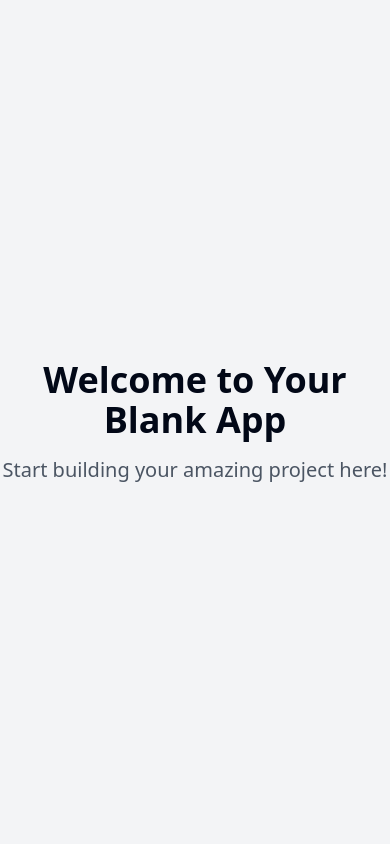
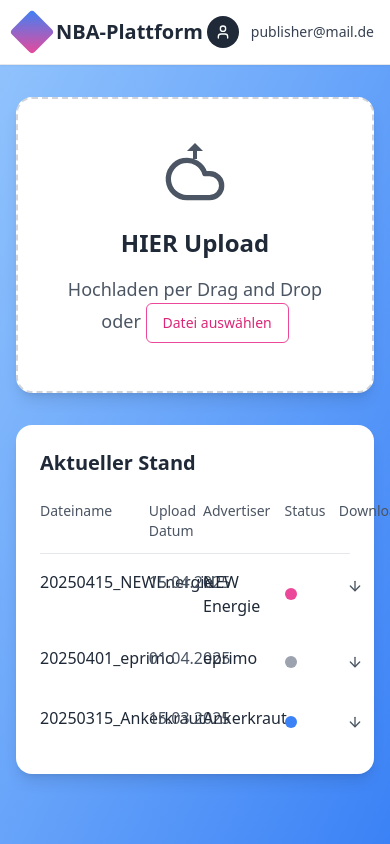
Before and after one commit to ErwinderNette/NBA-Dashboard, a React (Vite) app: page / in a window 390 px wide. Built offline with nearby package versions, Linux system fonts and the light colour scheme.

Commit message:
Feat: Implement publisher hub UI
Implement the UI for the publisher hub, including header, upload area, and current status section, with specified design and responsiveness.

```diff
--- a/index.html
+++ b/index.html
@@ -1,14 +1,15 @@
+
 <!DOCTYPE html>
-<html lang="en">
+<html lang="de">
   <head>
     <meta charset="UTF-8" />
     <meta name="viewport" content="width=device-width, initial-scale=1.0" />
-    <title>upload-publisher-hub</title>
-    <meta name="description" content="Lovable Generated Project" />
-    <meta name="author" content="Lovable" />
+    <title>NBA-Plattform - Publisher Bereich</title>
+    <meta name="description" content="NBA-Plattform Publisher Interface" />
+    <meta name="author" content="NBA-Plattform" />
 
-    <meta property="og:title" content="upload-publisher-hub" />
-    <meta property="og:description" content="Lovable Generated Project" />
+    <meta property="og:title" content="NBA-Plattform - Publisher Bereich" />
+    <meta property="og:description" content="NBA-Plattform Publisher Interface" />
     <meta property="og:type" content="website" />
     <meta property="og:image" content="https://lovable.dev/opengraph-image-p98pqg.png" />
 
--- /dev/null
+++ b/src/components/FileList.tsx
@@ -0,0 +1,100 @@
+
+import { ArrowDown } from "lucide-react";
+import { Button } from "@/components/ui/button";
+
+interface FileItem {
+  filename: string;
+  uploadDate: string;
+  advertiser: string;
+  status: 'active' | 'pending' | 'rejected';
+}
+
+const FileList = () => {
+  const files: FileItem[] = [
+    {
+      filename: "20250415_NEWEnergie",
+      uploadDate: "15.04.2025",
+      advertiser: "NEW Energie",
+      status: "active"
+    },
+    {
+      filename: "20250401_eprimo",
+      uploadDate: "01.04.2025",
+      advertiser: "eprimo",
+      status: "pending"
+    },
+    {
+      filename: "20250315_Ankerkraut",
+      uploadDate: "15.03.2025",
+      advertiser: "Ankerkraut",
+      status: "rejected"
+    }
+  ];
+
+  const getStatusColor = (status: string) => {
+    switch (status) {
+      case 'active':
+        return 'bg-pink-500';
+      case 'pending':
+        return 'bg-gray-400';
+      case 'rejected':
+        return 'bg-blue-500';
+      default:
+        return 'bg-gray-400';
+    }
+  };
+
+  const handleDownload = (filename: string) => {
+    console.log(`Downloading file: ${filename}`);
+  };
+
+  return (
+    <div className="bg-white rounded-2xl shadow-lg p-6">
+      <h3 className="text-xl font-semibold text-gray-800 mb-6">Aktueller Stand</h3>
+
+      <div className="space-y-1">
+        {/* Header */}
+        <div className="grid grid-cols-12 gap-4 pb-3 border-b border-gray-200 text-sm font-medium text-gray-600">
+          <div className="col-span-4">Dateiname</div>
+          <div className="col-span-2">Upload Datum</div>
+          <div className="col-span-3">Advertiser</div>
+          <div className="col-span-2">Status</div>
+          <div className="col-span-1">Download</div>
+        </div>
+
+        {/* File rows */}
+        {files.map((file, index) => (
+          <div
+            key={index}
+            className="grid grid-cols-12 gap-4 py-3 hover:bg-gray-50 transition-colors duration-150 rounded-lg"
+          >
+            <div className="col-span-4 text-gray-800 font-medium">
+              {file.filename}
+            </div>
+            <div className="col-span-2 text-gray-600">
+              {file.uploadDate}
+            </div>
+            <div className="col-span-3 text-gray-800">
+              {file.advertiser}
+            </div>
+            <div className="col-span-2 flex items-center">
+              <div className={`w-3 h-3 rounded-full ${getStatusColor(file.status)}`}></div>
+            </div>
+            <div className="col-span-1">
+              <Button
+                variant="ghost"
+                size="sm"
+                onClick={() => handleDownload(file.filename)}
+                className="p-1 h-8 w-8 hover:bg-gray-200"
+              >
+                <ArrowDown size={16} className="text-gray-600" />
+              </Button>
+            </div>
+          </div>
+        ))}
+      </div>
+    </div>
+  );
+};
+
+export default FileList;
--- /dev/null
+++ b/src/components/Header.tsx
@@ -0,0 +1,26 @@
+
+import { User } from "lucide-react";
+
+const Header = () => {
+  return (
+    <header className="bg-white shadow-sm border-b border-gray-200">
+      <div className="container mx-auto px-4 py-4 flex justify-between items-center">
+        {/* Logo/Brand */}
+        <div className="flex items-center space-x-2">
+          <div className="w-8 h-8 bg-gradient-to-br from-blue-500 to-pink-500 rounded transform rotate-45"></div>
+          <h1 className="text-xl font-semibold text-gray-800">NBA-Plattform</h1>
+        </div>
+
+        {/* User Info */}
+        <div className="flex items-center space-x-3">
+          <div className="w-8 h-8 bg-gray-800 rounded-full flex items-center justify-center">
+            <User size={16} className="text-white" />
+          </div>
+          <span className="text-gray-700 text-sm font-medium">publisher@mail.de</span>
+        </div>
+      </div>
+    </header>
+  );
+};
+
+export default Header;
--- /dev/null
+++ b/src/components/UploadArea.tsx
@@ -0,0 +1,92 @@
+
+import { useState, useCallback } from "react";
+import { Cloud } from "lucide-react";
+import { Button } from "@/components/ui/button";
+import { useToast } from "@/hooks/use-toast";
+
+const UploadArea = () => {
+  const [isDragOver, setIsDragOver] = useState(false);
+  const { toast } = useToast();
+
+  const handleDragOver = useCallback((e: React.DragEvent) => {
+    e.preventDefault();
+    setIsDragOver(true);
+  }, []);
+
+  const handleDragLeave = useCallback((e: React.DragEvent) => {
+    e.preventDefault();
+    setIsDragOver(false);
+  }, []);
+
+  const handleDrop = useCallback((e: React.DragEvent) => {
+    e.preventDefault();
+    setIsDragOver(false);
+
+    const files = Array.from(e.dataTransfer.files);
+    if (files.length > 0) {
+      toast({
+        title: "Dateien hochgeladen",
+        description: `${files.length} Datei(en) erfolgreich hochgeladen`,
+      });
+      console.log("Dropped files:", files);
+    }
+  }, [toast]);
+
+  const handleFileSelect = () => {
+    const input = document.createElement('input');
+    input.type = 'file';
+    input.multiple = true;
+    input.onchange = (e) => {
+      const files = Array.from((e.target as HTMLInputElement).files || []);
+      if (files.length > 0) {
+        toast({
+          title: "Dateien ausgewählt",
+          description: `${files.length} Datei(en) ausgewählt`,
+        });
+        console.log("Selected files:", files);
+      }
+    };
+    input.click();
+  };
+
+  return (
+    <div
+      className={`
+        bg-white rounded-2xl shadow-lg border-2 border-dashed p-12 text-center transition-all duration-200
+        ${isDragOver
+          ? 'border-pink-500 bg-pink-50'
+          : 'border-gray-300 hover:border-gray-400'
+        }
+      `}
+      onDragOver={handleDragOver}
+      onDragLeave={handleDragLeave}
+      onDrop={handleDrop}
+    >
+      <div className="flex flex-col items-center space-y-4">
+        <div className="relative">
+          <Cloud size={64} className="text-gray-600" />
+          <div className="absolute -top-2 left-1/2 transform -translate-x-1/2">
+            <svg width="24" height="24" viewBox="0 0 24 24" fill="none" className="text-gray-600">
+              <path d="M12 4l8 8h-6v8h-4v-8H4l8-8z" fill="currentColor"/>
+            </svg>
+          </div>
+        </div>
+
+        <h2 className="text-2xl font-bold text-gray-800">HIER Upload</h2>
+
+        <p className="text-gray-600 text-lg max-w-md">
+          Hochladen per Drag and Drop oder{" "}
+          <Button
+            variant="outline"
+            onClick={handleFileSelect}
+            className="inline-flex items-center px-4 py-1 text-sm border-pink-500 text-pink-600 hover:bg-pink-50"
+          >
+            Datei auswählen
+          </Button>
+        </p>
+      </div>
+    </div>
+  );
+};
+
+export default UploadArea;
--- a/src/pages/Index.tsx
+++ b/src/pages/Index.tsx
@@ -1,11 +1,15 @@
-// Update this page (the content is just a fallback if you fail to update the page)
+
+import Header from "@/components/Header";
+import UploadArea from "@/components/UploadArea";
+import FileList from "@/components/FileList";
 
 const Index = () => {
   return (
-    <div className="min-h-screen flex items-center justify-center bg-gray-100">
-      <div className="text-center">
-        <h1 className="text-4xl font-bold mb-4">Welcome to Your Blank App</h1>
-        <p className="text-xl text-gray-600">Start building your amazing project here!</p>
+    <div className="min-h-screen bg-gradient-to-br from-blue-300 to-blue-500">
+      <Header />
+      <div className="container mx-auto px-4 py-8 space-y-8">
+        <UploadArea />
+        <FileList />
       </div>
     </div>
   );
--- a/tailwind.config.ts
+++ b/tailwind.config.ts
@@ -1,3 +1,4 @@
+
 import type { Config } from "tailwindcss";
 
 export default {
```
